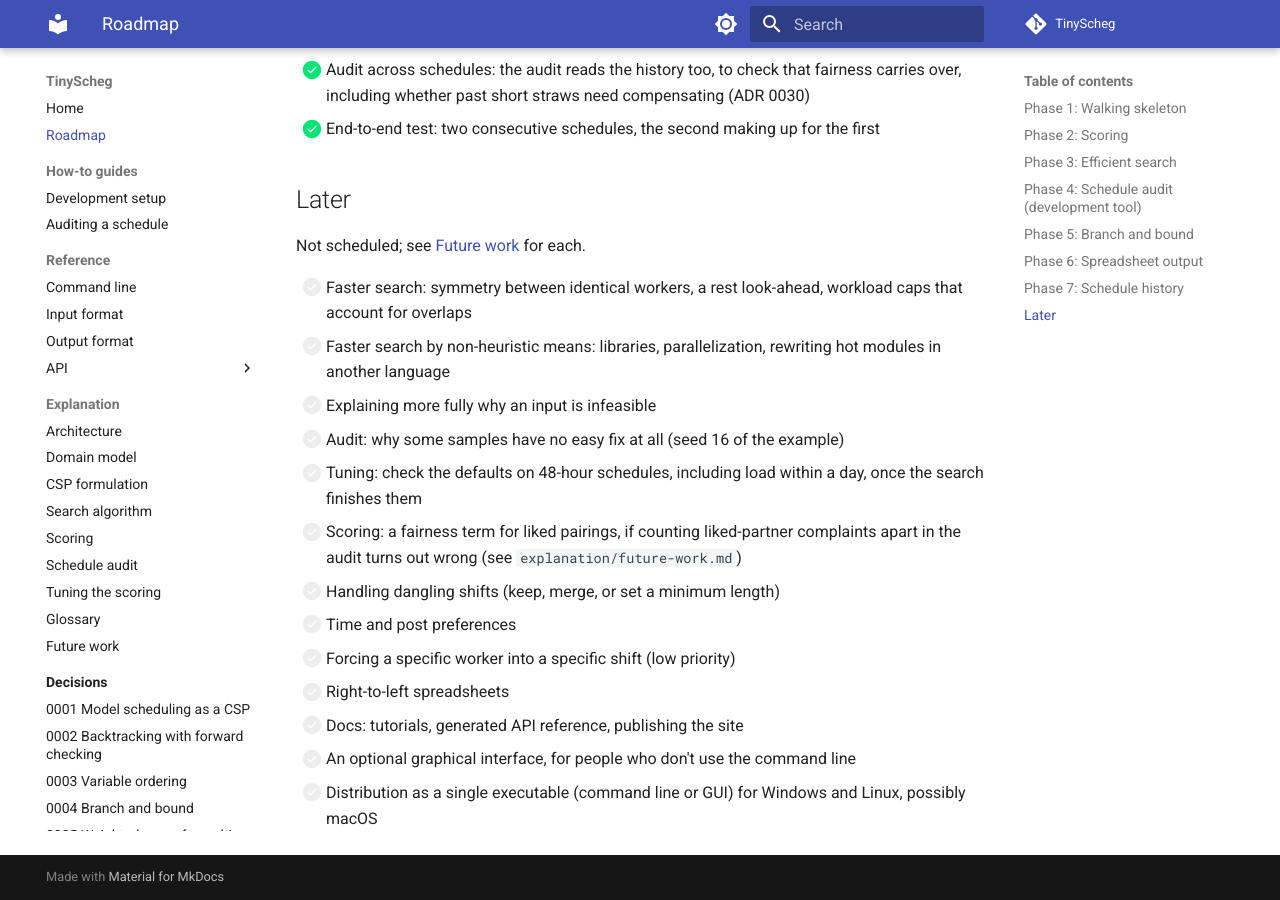
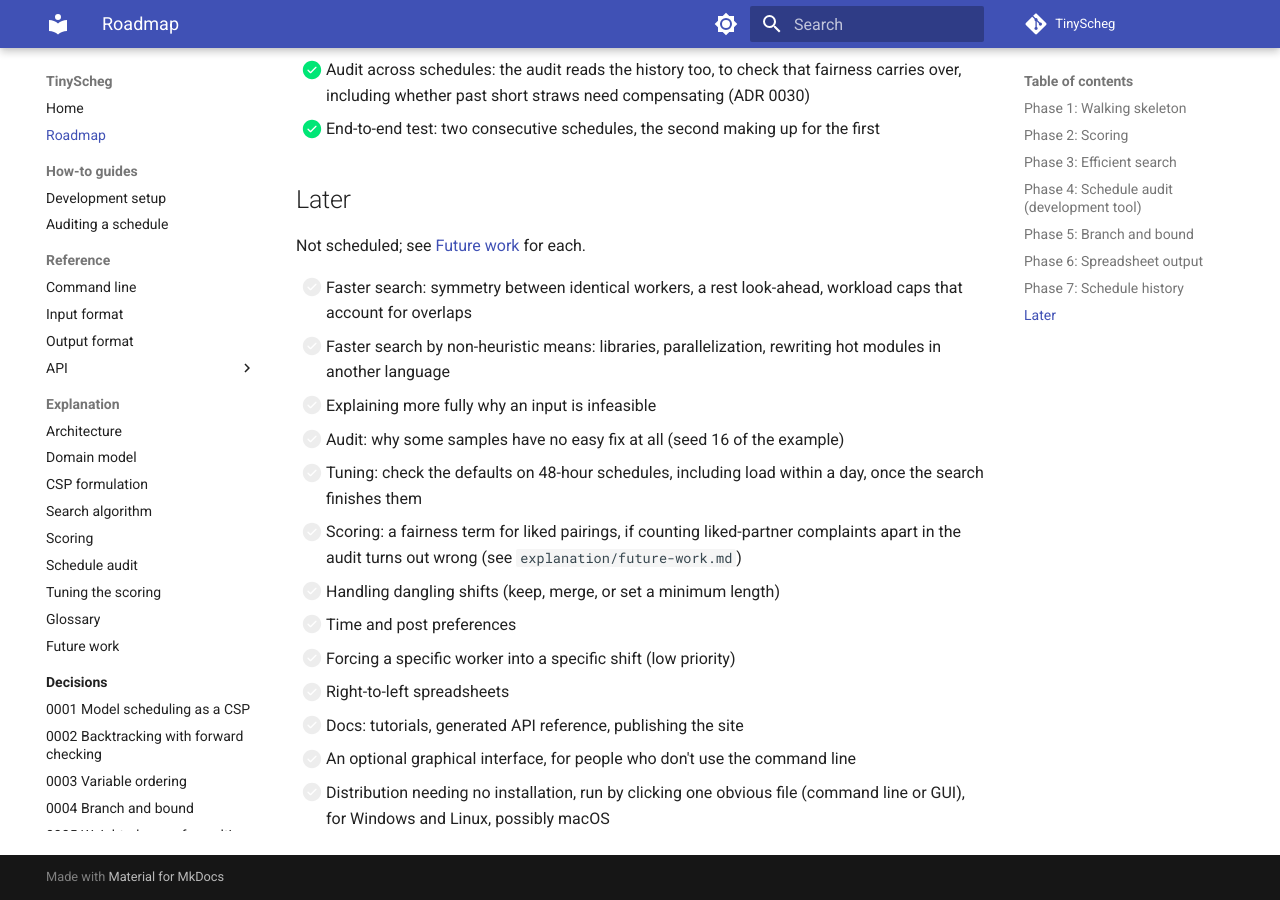
Before and after one commit to 3-kids-wearing-a-trenchcoat/TinyScheg, an MkDocs documentation site: the page built from docs/roadmap.md, in a window 1280 px wide and 900 px high, scrolled down 4693 px. Built offline with MkDocs 1.6.1 and Material for MkDocs 9.7.7, drawn with Linux system fonts in a browser that asks for light colours; comment, search, counter and statistics services are not loaded.

Commit message:
Docs: distribution needn't be a single file, only one obvious file to click (PyPy folder as an option)
Co-Authored-By: Claude Opus 5.5 <noreply@anthropic.com>
Claude-Session: https://claude.ai/code/session_01F2KXFqzbHQdADpTZjkZwjF

```diff
--- a/docs/roadmap.md
+++ b/docs/roadmap.md
@@ -181,4 +181,4 @@ Not scheduled; see [Future work](explanation/future-work.md) for each.
 - [ ] Right-to-left spreadsheets
 - [ ] Docs: tutorials, generated API reference, publishing the site
 - [ ] An optional graphical interface, for people who don't use the command line
-- [ ] Distribution as a single executable (command line or GUI) for Windows and Linux, possibly macOS
+- [ ] Distribution needing no installation, run by clicking one obvious file (command line or GUI), for Windows and Linux, possibly macOS
```
Also changed, not shown: docs/explanation/future-work.md (+6 -3 lines).
